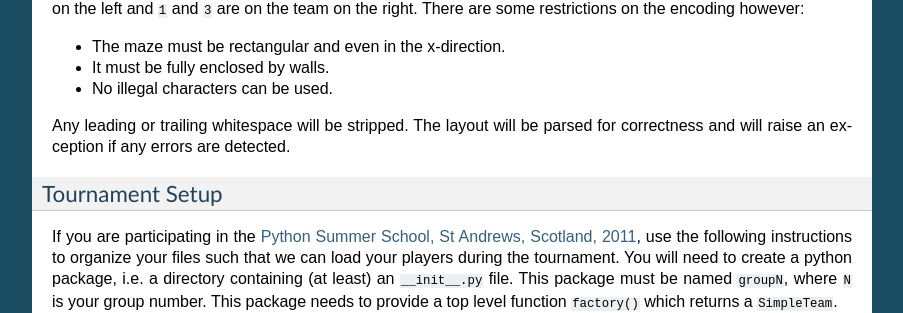
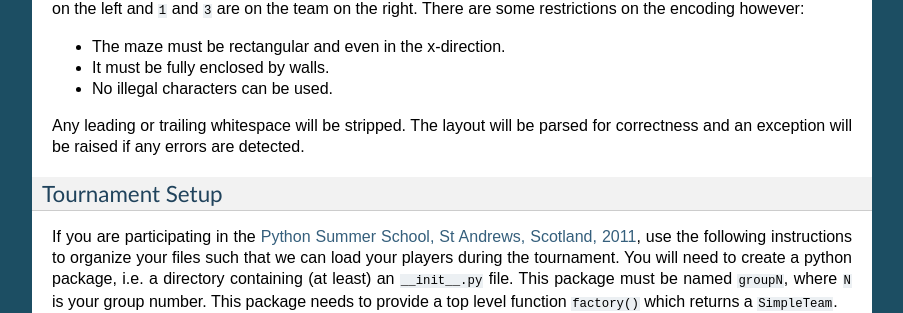
Before and after one commit to ASPP/pelita, a Sphinx documentation site: the page built from doc/source/running_player.rst, in a window 1280 px wide and 900 px high, scrolled down 1233 px. Shown: the part 143-456 px from the top of the window, without its empty margins (198-1101 px from the left). Built offline with Sphinx 7.4.7, drawn with Linux system fonts in a browser that asks for light colours; the version number could not be read and is left out.

Commit message:
DOC: reword a sentence

```diff
--- a/doc/source/running_player.rst
+++ b/doc/source/running_player.rst
@@ -66,7 +66,8 @@ however:
 * No illegal characters can be used.
 
 Any leading or trailing whitespace will be stripped. The layout will be
-parsed for correctness and will raise an exception if any errors are detected.
+parsed for correctness and an exception will be raised if any errors are
+detected.
 
 Tournament Setup
 ----------------
```
